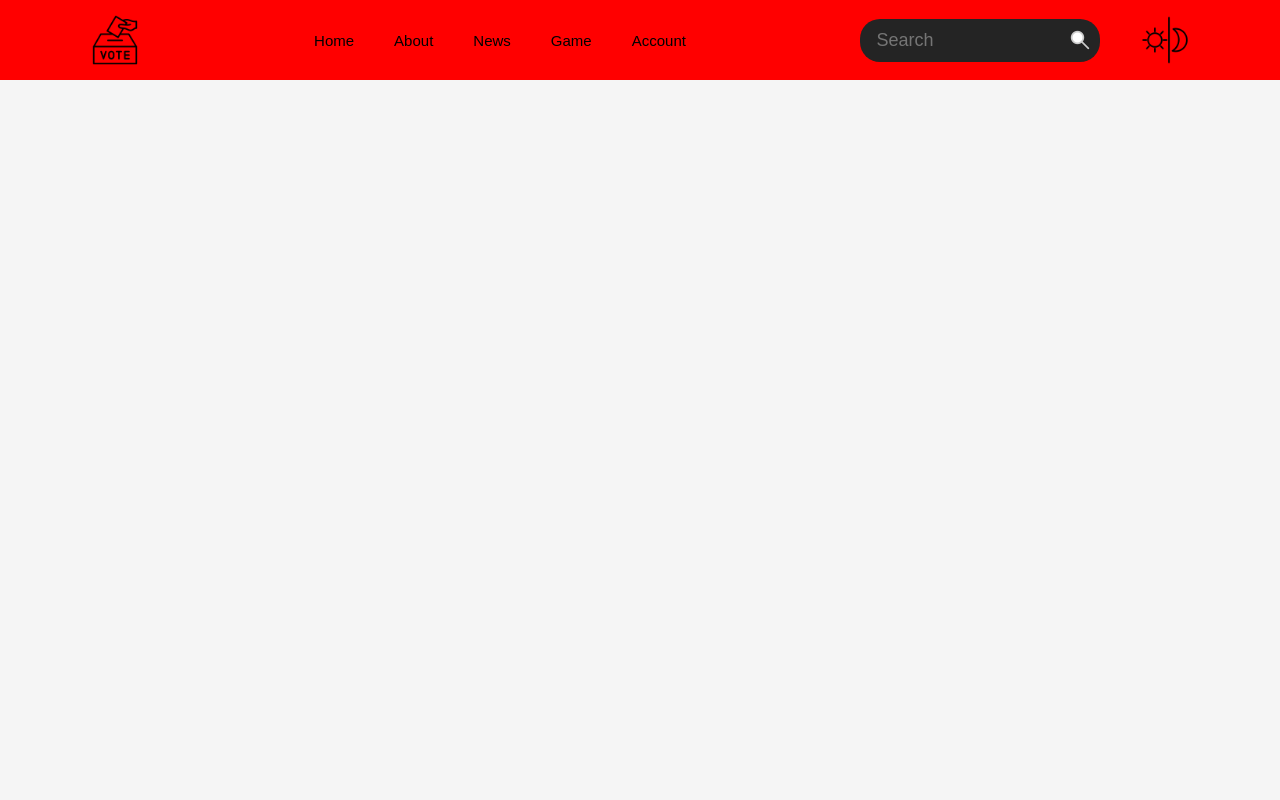
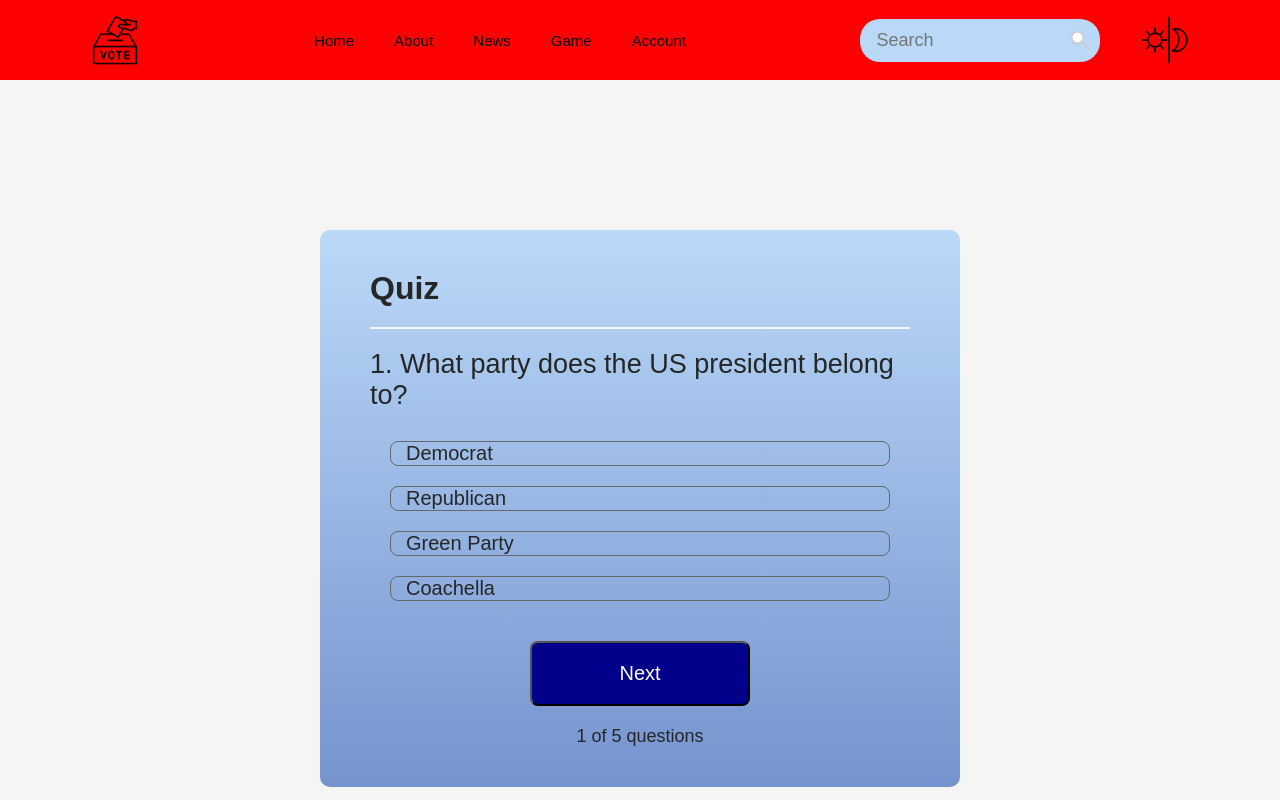
Before and after one commit to krystleM26/vote-hack, a React (Create React App) app in the folder vote/: page /quiz in a window 1280 px wide. Built offline with nearby package versions, Linux system fonts and the light colour scheme.

Commit message:
Built quiz form

```diff
--- a/vote/public/index.html
+++ b/vote/public/index.html
@@ -25,6 +25,9 @@
       Learn how to configure a non-root public URL by running `npm run build`.
     -->
     <title>Voters Game</title>
+    <link rel="preconnect" href="https://fonts.googleapis.com">
+    <link rel="preconnect" href="https://fonts.gstatic.com" crossorigin>
+    <link href="https://fonts.googleapis.com/css2?family=Poppins:ital,wght@0,100;0,200;0,300;0,400;0,500;0,600;0,700;0,800;0,900;1,100;1,200;1,300;1,400;1,500;1,600;1,700;1,800;1,900&display=swap" rel="stylesheet">
   </head>
   <body>
     <noscript>You need to enable JavaScript to run this app.</noscript>
--- a/vote/src/App.js
+++ b/vote/src/App.js
@@ -1,6 +1,7 @@
 import React, { useState } from 'react'
 import Navbar from './components/Navbar/NavBar'
 import './App.css'
+import Quiz from './components/quiz/Quiz'
 
 const App = () => {
 
@@ -12,6 +13,7 @@ const App = () => {
 
       <div className={`container ${theme}`}>
         <Navbar  theme={theme} setTheme={setTheme} />
+        <Quiz />
       </div>
 
 
--- a/vote/src/components/Navbar/navbar.css
+++ b/vote/src/components/Navbar/navbar.css
@@ -29,7 +29,7 @@ li {
 .search-box {
     display: flex;
     align-items: center;
-    background: #242424;
+    background: #BAD9F8;
     padding: 5px 10px;
     border-radius: 20px;
 
--- /dev/null
+++ b/vote/src/components/quiz/Quiz.js
@@ -0,0 +1,32 @@
+import React from 'react'
+import './quiz.css'
+
+const Quiz = () => {
+  return (
+    <div className='quiz-container'>
+           <h1>Quiz</h1>
+           <hr />
+
+            <h2>1. What party does the US president belong to?</h2>
+            <div className='answers'>
+            <ul>
+                <li>Democrat</li>
+                <li>Republican</li>
+                <li>Green Party</li>
+                <li>Coachella</li>
+
+            </ul>
+        </div>
+        <button> Next </button>
+
+        <div className='index'> 1 of 5 questions</div>
+    </div>
+
+
+
+
+
+  )
+}
+
+export default Quiz
--- /dev/null
+++ b/vote/src/components/quiz/quiz.css
@@ -0,0 +1,54 @@
+.quiz-container {
+    width: 640px;
+    margin: auto;
+    margin-top: 150px;
+    color: #262626;
+    display: flex;
+    flex-direction: column;
+    gap: 20px;
+    border-radius: 10px;
+    padding: 40px 50px;
+    background-image: linear-gradient(#BAD9F8, #7593ce)
+}
+
+.quiz-container hr {
+    height: 2px;
+    border: none;
+    background: #F5F5F5;
+}
+
+.quiz-container h2 {
+    font-size: 27px;
+    font-weight: 500;
+}
+
+.quiz-container ul li {
+    display: flex;
+    align-items: center;
+    height: 70 px;
+    padding-left: 15px;
+    border: 1px solid #686868;
+    border-radius: 8px;
+    margin-bottom: 20px;
+    font-size: 20px;
+    cursor: pointer;
+
+}
+
+.quiz-container button{
+    align-items: center;
+    margin: auto;
+    width: 220px;
+    height: 65px;
+    background-color: darkblue;
+    color: white;
+    font-size: 20px;
+    font-weight: 200;
+    border-radius: 8px;
+    cursor: pointer;
+}
+
+.quiz-container .index {
+    margin: auto;
+    font-size: 18px;
+}
--- a/vote/src/index.css
+++ b/vote/src/index.css
@@ -5,6 +5,9 @@ body {
     sans-serif;
   -webkit-font-smoothing: antialiased;
   -moz-osx-font-smoothing: grayscale;
+  font-family: 'poppins';
+
+
 }
 
 code {
```
